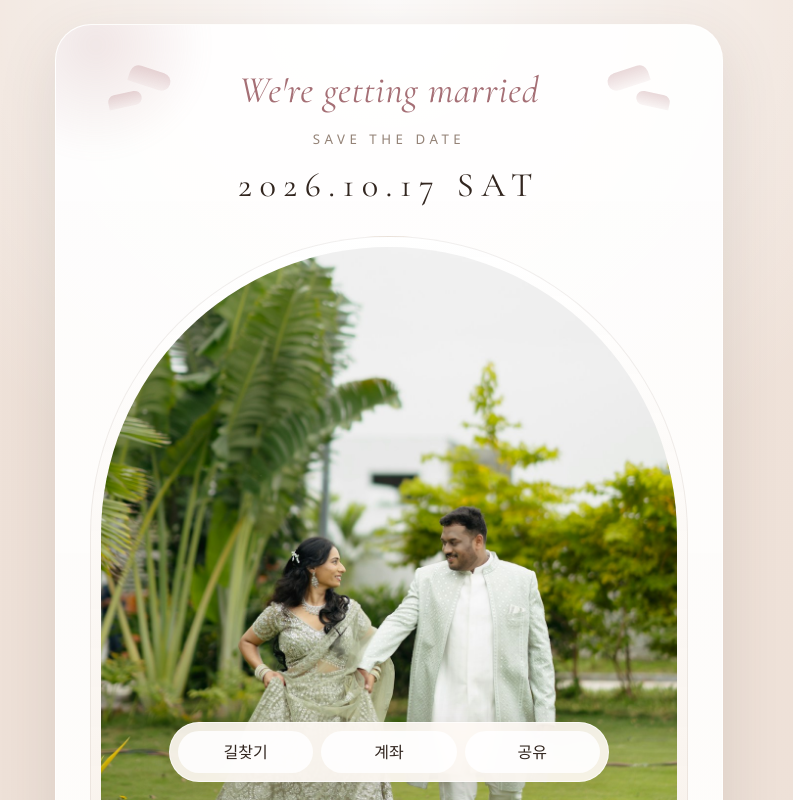
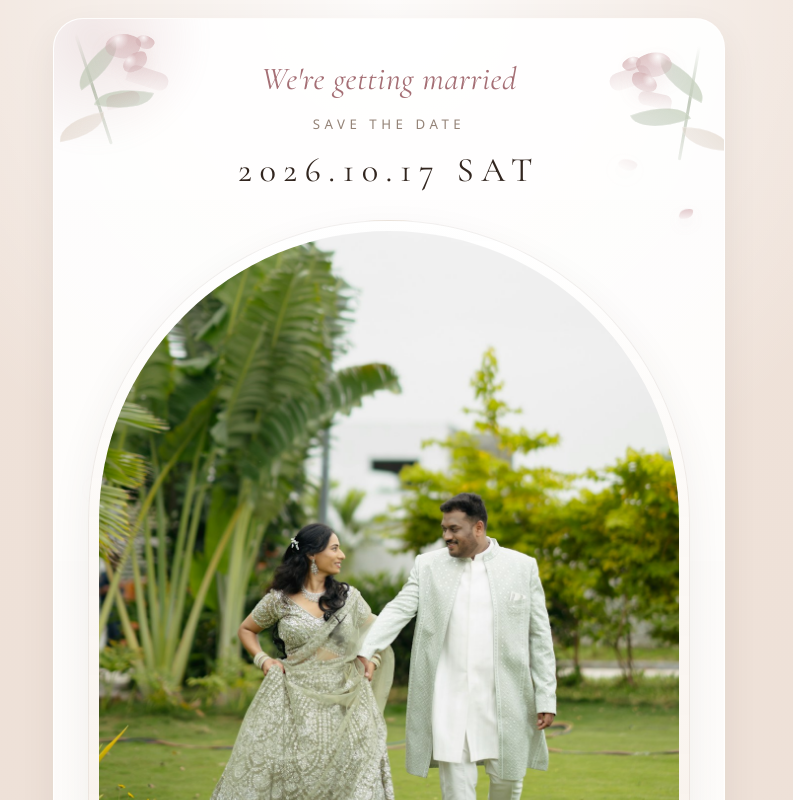
Before and after one commit to KimKiHyuk/invitation, a website built with Vite: page index.html in a window 1280 px wide. Shown: the top 800 px of the page, without its empty margins (251-1044 px from the left). Built offline with nearby package versions, Linux system fonts and the light colour scheme; files whose address does not match are found by name; a web font is replaced by a local one.

Commit message:
Refine invitation UI toward botanical reference

```diff
--- a/src/data/invitation.ts
+++ b/src/data/invitation.ts
@@ -156,10 +156,10 @@ export const invitationData = {
   },
   rsvp: {
     title: '참석 의사 전달',
-    description: '정적 배포에서는 외부 폼 링크를 연결해 참석 의사를 받을 수 있습니다.',
-    ctaLabel: '참석 링크 준비 중',
+    description: '참석 의사 전달 링크는 곧 정리해 안내드리겠습니다.',
+    ctaLabel: '추후 안내 예정',
     formHref: '',
-    note: '외부 RSVP 폼 링크를 입력하면 버튼이 즉시 활성화됩니다.',
+    note: '궁금하신 사항은 신랑 신부에게 편하게 연락 부탁드립니다.',
   },
   share: {
     title: '청첩장 공유',
--- a/src/main.ts
+++ b/src/main.ts
@@ -114,8 +114,27 @@ const renderMapLinks = () =>
     })
     .join('')
 
-const renderGiftAccounts = () =>
-  invitationData.gift.accounts
+const renderGiftAccounts = () => {
+  const groupedAccounts = [
+    {
+      side: 'groom',
+      label: '신랑측 계좌번호',
+      accounts: invitationData.gift.accounts.filter((account) => account.side === 'groom'),
+    },
+    {
+      side: 'bride',
+      label: '신부측 계좌번호',
+      accounts: invitationData.gift.accounts.filter((account) => account.side === 'bride'),
+    },
+  ]
+
+  return groupedAccounts
+    .map(
+      (group, index) => `
+        <details class="account-group" ${index === 0 ? 'open' : ''}>
+          <summary>${group.label}</summary>
+          <div class="account-group-body">
+            ${group.accounts
               .map(
                 (account) => `
                   <article class="account-row">
@@ -125,7 +144,7 @@ const renderGiftAccounts = () =>
                       <span>예금주 ${account.holder}</span>
                     </div>
                     <button
-            class="pill-button pill-button-outline"
+                      class="pill-button pill-button-outline account-copy-button"
                       type="button"
                       data-copy="${account.copyValue}"
                       data-label="${account.label} 계좌 복사"
@@ -135,7 +154,13 @@ const renderGiftAccounts = () =>
                   </article>
                 `,
               )
+              .join('')}
+          </div>
+        </details>
+      `,
+    )
     .join('')
+}
 
 const renderGallerySlides = () =>
   invitationData.gallery.items
@@ -168,6 +193,30 @@ app.innerHTML = `
   <div class="sr-only" aria-live="polite" id="global-status"></div>
   <main class="invitation-page">
     <section class="page-card">
+      <div class="botanical-frame" aria-hidden="true">
+        <div class="botanical-cluster botanical-cluster-top-left">
+          <span class="botanical-stem"></span>
+          <span class="botanical-leaf botanical-leaf-sage leaf-a"></span>
+          <span class="botanical-leaf botanical-leaf-sage leaf-b"></span>
+          <span class="botanical-leaf botanical-leaf-sand leaf-c"></span>
+          <span class="botanical-petal petal-a"></span>
+          <span class="botanical-petal petal-b"></span>
+          <span class="botanical-petal petal-c"></span>
+        </div>
+        <div class="botanical-cluster botanical-cluster-top-right">
+          <span class="botanical-stem"></span>
+          <span class="botanical-leaf botanical-leaf-sage leaf-a"></span>
+          <span class="botanical-leaf botanical-leaf-sage leaf-b"></span>
+          <span class="botanical-leaf botanical-leaf-sand leaf-c"></span>
+          <span class="botanical-petal petal-a"></span>
+          <span class="botanical-petal petal-b"></span>
+          <span class="botanical-petal petal-c"></span>
+        </div>
+        <div class="petal-drift drift-one"></div>
+        <div class="petal-drift drift-two"></div>
+        <div class="petal-drift drift-three"></div>
+        <div class="petal-drift drift-four"></div>
+      </div>
       <section class="hero-section section-block" id="top">
         <div class="hero-ornament hero-ornament-left" aria-hidden="true"></div>
         <div class="hero-ornament hero-ornament-right" aria-hidden="true"></div>
@@ -259,11 +308,11 @@ app.innerHTML = `
         <h2>${invitationData.gallery.title}</h2>
         <p class="gallery-copy">${invitationData.gallery.message.join('<br />')}</p>
         <div class="gallery-stage">
-          <button class="gallery-nav" type="button" data-gallery-prev aria-label="이전 사진">‹</button>
           <div class="gallery-viewport">
+            <button class="gallery-nav gallery-nav-prev" type="button" data-gallery-prev aria-label="이전 사진">‹</button>
             <div class="gallery-track">${renderGallerySlides()}</div>
+            <button class="gallery-nav gallery-nav-next" type="button" data-gallery-next aria-label="다음 사진">›</button>
           </div>
-          <button class="gallery-nav" type="button" data-gallery-next aria-label="다음 사진">›</button>
         </div>
         <div class="gallery-dots">${renderGalleryDots()}</div>
       </section>
@@ -337,12 +386,6 @@ app.innerHTML = `
       </footer>
     </section>
   </main>
-
-  <div class="floating-actions">
-    <a class="floating-action" href="#location">길찾기</a>
-    <a class="floating-action" href="#gift">계좌</a>
-    <button class="floating-action" type="button" data-copy="share-link" data-label="청첩장 링크 복사">공유</button>
-  </div>
 
   <div class="lightbox" id="gallery-lightbox" hidden>
     <button class="lightbox-close" type="button" aria-label="사진 닫기">×</button>
--- a/src/style.css
+++ b/src/style.css
@@ -99,18 +99,18 @@ figcaption {
 .invitation-page {
   width: min(100%, 560px);
   margin: 0 auto;
-  padding: 24px 16px 110px;
+  padding: 18px 14px 54px;
 }
 
 .page-card {
   position: relative;
-  padding: 26px 22px 36px;
+  padding: 28px 22px 40px;
   border: 1px solid rgba(255, 255, 255, 0.7);
-  border-radius: var(--radius-xl);
+  border-radius: 30px;
   background:
     linear-gradient(180deg, rgba(255, 255, 255, 0.9), rgba(251, 247, 241, 0.97)),
     linear-gradient(135deg, rgba(191, 143, 147, 0.05), rgba(158, 171, 146, 0.05));
-  box-shadow: var(--shadow);
+  box-shadow: 0 14px 34px rgba(78, 58, 46, 0.08);
   overflow: hidden;
 }
 
@@ -138,6 +138,155 @@ figcaption {
   background: radial-gradient(circle, var(--sage) 0%, rgba(158, 171, 146, 0) 72%);
 }
 
+.botanical-frame {
+  position: absolute;
+  inset: 0;
+  overflow: hidden;
+  pointer-events: none;
+  z-index: 0;
+}
+
+.botanical-cluster {
+  position: absolute;
+  width: 170px;
+  height: 190px;
+  opacity: 0.68;
+  filter: saturate(0.92);
+}
+
+.botanical-cluster-top-left {
+  top: -6px;
+  left: -20px;
+}
+
+.botanical-cluster-top-right {
+  top: 14px;
+  right: -30px;
+  transform: scaleX(-1) rotate(8deg);
+}
+
+.botanical-stem {
+  position: absolute;
+  left: 58px;
+  top: 18px;
+  width: 3px;
+  height: 116px;
+  border-radius: 999px;
+  background: linear-gradient(180deg, rgba(130, 148, 116, 0), rgba(130, 148, 116, 0.7), rgba(130, 148, 116, 0.2));
+  transform: rotate(-18deg);
+}
+
+.botanical-leaf,
+.botanical-petal,
+.petal-drift {
+  position: absolute;
+}
+
+.botanical-leaf {
+  width: 56px;
+  height: 24px;
+  border-radius: 100% 0 100% 0;
+  box-shadow: inset 0 0 0 1px rgba(255, 255, 255, 0.25);
+}
+
+.botanical-leaf-sage {
+  background: linear-gradient(135deg, rgba(177, 193, 165, 0.92), rgba(135, 152, 125, 0.35));
+}
+
+.botanical-leaf-sand {
+  background: linear-gradient(135deg, rgba(222, 207, 191, 0.92), rgba(202, 177, 159, 0.28));
+}
+
+.leaf-a {
+  left: 36px;
+  top: 40px;
+  transform: rotate(-34deg);
+}
+
+.leaf-b {
+  left: 62px;
+  top: 74px;
+  transform: rotate(12deg);
+}
+
+.leaf-c {
+  left: 24px;
+  top: 102px;
+  width: 48px;
+  transform: rotate(-8deg);
+}
+
+.botanical-petal {
+  border-radius: 70% 30% 65% 35%;
+  background:
+    radial-gradient(circle at 30% 30%, rgba(255, 255, 255, 0.88), rgba(255, 255, 255, 0) 35%),
+    linear-gradient(180deg, rgba(207, 158, 162, 0.88), rgba(182, 126, 132, 0.32));
+  box-shadow: 0 8px 18px rgba(191, 143, 147, 0.16);
+}
+
+.petal-a {
+  left: 72px;
+  top: 20px;
+  width: 34px;
+  height: 26px;
+  transform: rotate(18deg);
+}
+
+.petal-b {
+  left: 88px;
+  top: 40px;
+  width: 26px;
+  height: 18px;
+  transform: rotate(-18deg);
+}
+
+.petal-c {
+  left: 102px;
+  top: 22px;
+  width: 18px;
+  height: 14px;
+  transform: rotate(36deg);
+}
+
+.petal-drift {
+  width: 18px;
+  height: 12px;
+  border-radius: 75% 25% 70% 30%;
+  background: linear-gradient(180deg, rgba(199, 149, 154, 0.82), rgba(199, 149, 154, 0.2));
+  box-shadow: 0 6px 14px rgba(191, 143, 147, 0.12);
+  animation: petal-fall 9s ease-in-out infinite;
+}
+
+.drift-one {
+  top: 112px;
+  right: 88px;
+  animation-delay: -1.5s;
+}
+
+.drift-two {
+  top: 188px;
+  right: 30px;
+  width: 14px;
+  height: 10px;
+  animation-delay: -5s;
+}
+
+.drift-three {
+  top: 420px;
+  left: 26px;
+  width: 16px;
+  height: 11px;
+  animation-delay: -3.5s;
+}
+
+.drift-four {
+  top: 608px;
+  right: 40px;
+  width: 15px;
+  height: 11px;
+  animation-delay: -7s;
+}
+
 .section-block {
   position: relative;
   z-index: 1;
@@ -145,7 +294,7 @@ figcaption {
 
 .section-block + .section-block,
 .page-footer {
-  margin-top: 54px;
+  margin-top: 76px;
 }
 
 .hero-section {
@@ -154,10 +303,10 @@ figcaption {
 
 .hero-ornament {
   position: absolute;
-  top: 10px;
+  top: 16px;
   width: 110px;
   height: 130px;
-  opacity: 0.42;
+  opacity: 0.26;
   pointer-events: none;
 }
 
@@ -194,7 +343,7 @@ figcaption {
 
 .script-label {
   font-family: var(--font-display);
-  font-size: clamp(1.65rem, 8vw, 2.35rem);
+  font-size: clamp(1.45rem, 7vw, 2rem);
   font-style: italic;
   color: var(--rose-deep);
   letter-spacing: 0.02em;
@@ -223,6 +372,7 @@ figcaption {
   border: 1px solid rgba(78, 58, 46, 0.08);
   border-radius: 999px 999px 32px 32px;
   background: linear-gradient(180deg, rgba(255, 255, 255, 0.95), rgba(247, 239, 231, 0.88));
+  box-shadow: 0 18px 40px rgba(78, 58, 46, 0.08);
 }
 
 .hero-photo-frame img {
@@ -267,6 +417,7 @@ figcaption {
 .hero-summary {
   margin-top: 20px;
   font-size: 1rem;
+  line-height: 1.8;
 }
 
 .hero-actions,
@@ -275,7 +426,7 @@ figcaption {
   flex-wrap: wrap;
   justify-content: center;
   gap: 10px;
-  margin-top: 24px;
+  margin-top: 28px;
 }
 
 .pill-button {
@@ -301,8 +452,9 @@ figcaption {
 }
 
 .pill-button-solid {
-  background: var(--ink);
+  background: linear-gradient(180deg, #44332a, #2f241d);
   color: #fff;
+  box-shadow: 0 10px 22px rgba(50, 38, 31, 0.16);
 }
 
 .pill-button-outline {
@@ -330,9 +482,9 @@ figcaption {
 h2 {
   margin-top: 10px;
   font-family: var(--font-serif);
-  font-size: clamp(1.8rem, 7vw, 2.7rem);
+  font-size: clamp(1.55rem, 6vw, 2.15rem);
   font-weight: 700;
-  letter-spacing: -0.04em;
+  letter-spacing: -0.02em;
 }
 
 .section-divider {
@@ -378,13 +530,15 @@ h2 {
 .account-row,
 .map-preview-card,
 .dday-panel {
-  border: 1px solid var(--line);
+  border: 1px solid rgba(78, 58, 46, 0.08);
   border-radius: var(--radius-lg);
-  background: rgba(255, 255, 255, 0.72);
+  background: linear-gradient(180deg, rgba(255, 255, 255, 0.82), rgba(252, 248, 243, 0.66));
 }
 
 .person-card {
-  padding: 18px 18px 20px;
+  padding: 0;
+  border: 0;
+  background: transparent;
   text-align: center;
 }
 
@@ -513,14 +667,11 @@ h2 {
 }
 
 .gallery-stage {
-  display: grid;
-  grid-template-columns: 42px minmax(0, 1fr) 42px;
-  gap: 10px;
-  align-items: center;
   margin-top: 22px;
 }
 
 .gallery-viewport {
+  position: relative;
   overflow: hidden;
 }
 
@@ -534,6 +685,7 @@ h2 {
   border-radius: 26px;
   overflow: hidden;
   box-shadow: 0 12px 34px rgba(78, 58, 46, 0.12);
+  background: rgba(255, 255, 255, 0.8);
 }
 
 .gallery-slide.is-active {
@@ -547,13 +699,26 @@ h2 {
 }
 
 .gallery-nav {
+  position: absolute;
+  top: 50%;
+  z-index: 2;
   width: 42px;
   height: 42px;
+  margin-top: -21px;
   border-radius: 999px;
-  border: 1px solid var(--line);
-  background: rgba(255, 255, 255, 0.82);
+  border: 1px solid rgba(255, 255, 255, 0.58);
+  background: rgba(255, 247, 243, 0.72);
+  backdrop-filter: blur(10px);
   color: var(--ink);
   font-size: 1.8rem;
+}
+
+.gallery-nav-prev {
+  left: 12px;
+}
+
+.gallery-nav-next {
+  right: 12px;
 }
 
 .gallery-dots {
@@ -588,6 +753,7 @@ h2 {
   margin-top: 22px;
   padding: 8px;
   overflow: hidden;
+  box-shadow: 0 12px 30px rgba(78, 58, 46, 0.08);
 }
 
 .map-preview-card img {
@@ -596,42 +762,46 @@ h2 {
 }
 
 .map-link-grid {
-  display: grid;
-  gap: 10px;
+  display: flex;
+  flex-wrap: wrap;
+  justify-content: center;
+  gap: 8px;
   margin-top: 18px;
 }
 
 .map-link {
-  display: flex;
-  flex-direction: column;
-  align-items: flex-start;
-  gap: 4px;
-  padding: 14px 16px;
+  display: inline-flex;
+  align-items: center;
+  justify-content: center;
+  gap: 6px;
+  min-height: 42px;
+  padding: 0 14px;
   border: 1px solid var(--line);
-  border-radius: var(--radius-md);
+  border-radius: 999px;
   background: rgba(255, 255, 255, 0.82);
-  text-align: left;
+  text-align: center;
 }
 
 .map-link strong {
-  font-size: 1rem;
+  font-size: 0.95rem;
 }
 
 .map-link span {
+  display: none;
   color: var(--ink-soft);
   font-size: 0.86rem;
 }
 
 .map-link-kakao strong {
-  color: #5b4500;
+  color: var(--ink);
 }
 
 .map-link-naver strong {
-  color: #0a7d38;
+  color: var(--ink);
 }
 
 .map-link-tmap strong {
-  color: #1f5fff;
+  color: var(--ink);
 }
 
 .direction-list {
@@ -664,12 +834,51 @@ h2 {
   margin-top: 20px;
 }
 
+.account-group {
+  border: 1px solid rgba(78, 58, 46, 0.1);
+  border-radius: var(--radius-lg);
+  background: rgba(255, 255, 255, 0.72);
+  overflow: hidden;
+}
+
+.account-group summary {
+  padding: 16px 18px;
+  cursor: pointer;
+  list-style: none;
+  font-family: var(--font-serif);
+  font-size: 1.05rem;
+}
+
+.account-group summary::-webkit-details-marker {
+  display: none;
+}
+
+.account-group summary::after {
+  content: '+';
+  float: right;
+  color: var(--rose-deep);
+}
+
+.account-group[open] summary::after {
+  content: '−';
+}
+
+.account-group-body {
+  padding: 0 12px 12px;
+}
+
 .account-row {
   display: flex;
   align-items: center;
   justify-content: space-between;
   gap: 12px;
   padding: 16px;
+}
+
+.account-copy-button {
+  min-width: 72px;
+  min-height: 40px;
+  padding: 0 14px;
 }
 
 .account-copy {
@@ -706,6 +915,7 @@ h2 {
   position: relative;
   z-index: 1;
   text-align: center;
+  padding-top: 8px;
 }
 
 .page-footer strong {
@@ -714,35 +924,6 @@ h2 {
   font-family: var(--font-display);
   font-size: 1.28rem;
   letter-spacing: 0.14em;
-  color: var(--ink);
-}
-
-.floating-actions {
-  position: fixed;
-  left: 50%;
-  bottom: 18px;
-  z-index: 40;
-  display: flex;
-  gap: 8px;
-  width: min(calc(100% - 24px), 440px);
-  padding: 8px;
-  border: 1px solid rgba(255, 255, 255, 0.65);
-  border-radius: 999px;
-  background: rgba(255, 250, 246, 0.9);
-  backdrop-filter: blur(18px);
-  box-shadow: 0 10px 34px rgba(78, 58, 46, 0.16);
-  transform: translateX(-50%);
-}
-
-.floating-action {
-  flex: 1;
-  display: inline-flex;
-  align-items: center;
-  justify-content: center;
-  min-height: 42px;
-  padding: 0 12px;
-  border-radius: 999px;
-  background: rgba(255, 255, 255, 0.85);
   color: var(--ink);
 }
 
@@ -815,14 +996,39 @@ h2 {
   transform: translateY(0);
 }
 
+@keyframes petal-fall {
+  0% {
+    transform: translate3d(0, 0, 0) rotate(0deg);
+    opacity: 0;
+  }
+
+  15% {
+    opacity: 0.7;
+  }
+
+  50% {
+    transform: translate3d(-10px, 18px, 0) rotate(18deg);
+  }
+
+  100% {
+    transform: translate3d(16px, 42px, 0) rotate(42deg);
+    opacity: 0;
+  }
+}
+
 @media (min-width: 640px) {
   .invitation-page {
     width: min(100%, 700px);
-    padding-bottom: 120px;
+    padding-bottom: 64px;
   }
 
   .page-card {
     padding: 34px 34px 44px;
+  }
+
+  .botanical-cluster {
+    width: 210px;
+    height: 220px;
   }
 
   .couple-grid,
@@ -830,12 +1036,8 @@ h2 {
     grid-template-columns: repeat(2, minmax(0, 1fr));
   }
 
-  .map-link-grid {
-    grid-template-columns: repeat(3, minmax(0, 1fr));
-  }
-
   .map-link {
-    min-height: 98px;
+    min-width: 120px;
   }
 }
 
```
Lines whose indentation alone changed are shown as unchanged.
